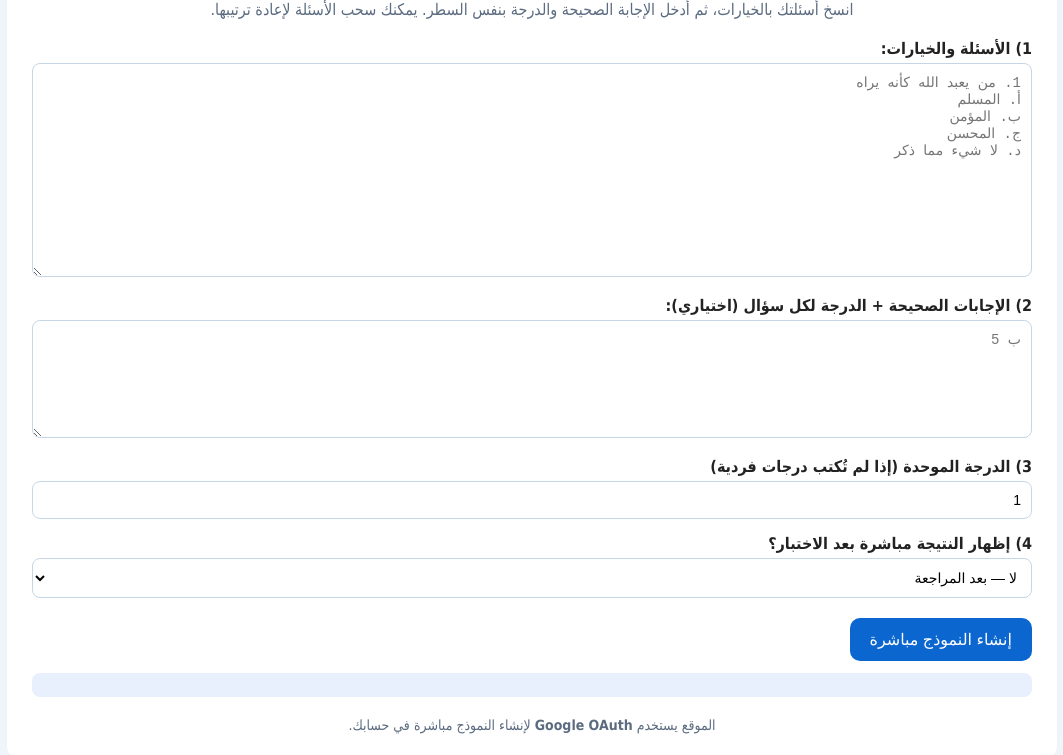
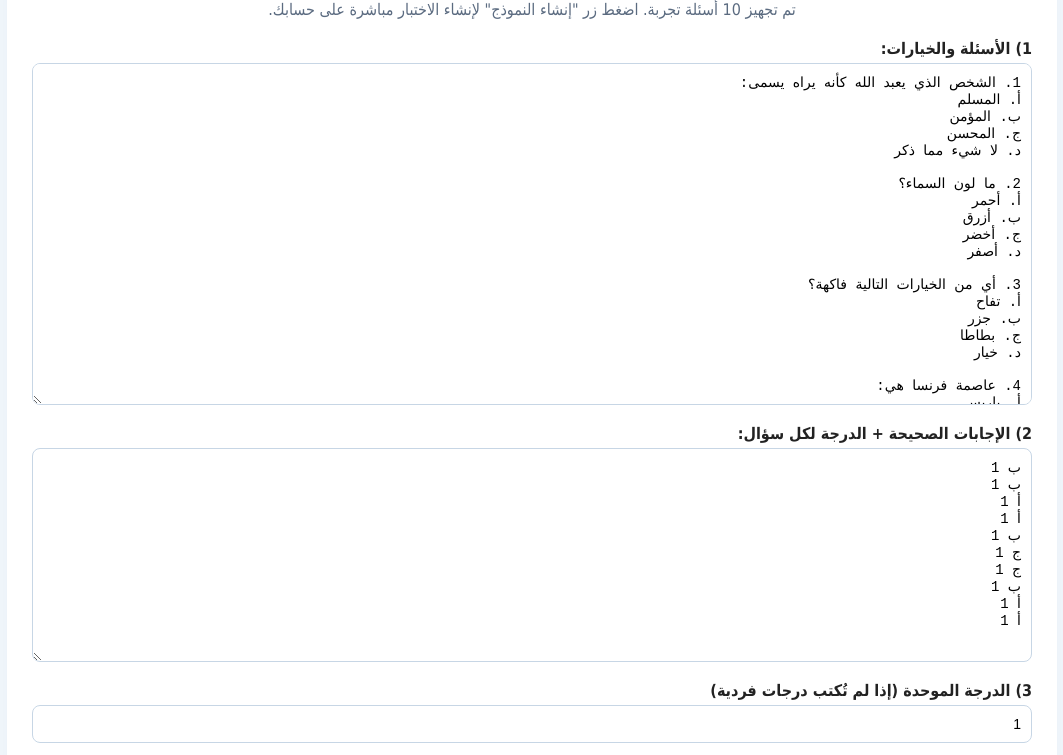
Before and after one commit to hussain1100/test-maker, a plain HTML site: page index.html in a window 1280 px wide. Shown: the part 120-875 px from the top of the page, without its empty margins (108-1171 px from the left). Drawn offline with Linux system fonts and the light colour scheme.

Commit message:
index.html

```diff
--- a/index.html
+++ b/index.html
@@ -3,7 +3,7 @@
 <head>
 <meta charset="UTF-8">
 <meta name="viewport" content="width=device-width, initial-scale=1.0">
-<title>مولّد اختبارات Google Forms ذكي - مصحح</title>
+<title>مولّد اختبارات Google Forms جاهز</title>
 <style>
 :root {
   --blue:#0b66d0;
@@ -69,7 +69,6 @@ button:hover{background:#095bb5;}
   padding:10px;
   border-radius:8px;
   margin-bottom:10px;
-  cursor:move;
   background:linear-gradient(to right,#e8f0fe,#f0f5ff);
 }
 .previewItem.correct{border-left:4px solid green;}
@@ -83,18 +82,85 @@ button:hover{background:#095bb5;}
 </head>
 <body>
 <div class="container">
-<h1>مولّد اختبارات Google Forms ذكي - مصحح</h1>
-<p class="lead">انسخ أسئلتك بالخيارات، ثم أدخل الإجابة الصحيحة والدرجة بنفس السطر. يمكنك سحب الأسئلة لإعادة ترتيبها.</p>
+<h1>مولّد اختبارات Google Forms جاهز</h1>
+<p class="lead">تم تجهيز 10 أسئلة تجربة. اضغط زر "إنشاء النموذج" لإنشاء الاختبار مباشرة على حسابك.</p>
 
 <label>1) الأسئلة والخيارات:</label>
-<textarea id="questions" rows="12" placeholder="1. من يعبد الله كأنه يراه
+<textarea id="questions" rows="20">
+1. الشخص الذي يعبد الله كأنه يراه يسمى:
 أ. المسلم
 ب. المؤمن
 ج. المحسن
-د. لا شيء مما ذكر"></textarea>
+د. لا شيء مما ذكر
 
-<label>2) الإجابات الصحيحة + الدرجة لكل سؤال (اختياري):</label>
-<textarea id="answers" rows="6" placeholder="ب 5"></textarea>
+2. ما لون السماء؟
+أ. أحمر
+ب. أزرق
+ج. أخضر
+د. أصفر
+
+3. أي من الخيارات التالية فاكهة؟
+أ. تفاح
+ب. جزر
+ج. بطاطا
+د. خيار
+
+4. عاصمة فرنسا هي:
+أ. باريس
+ب. روما
+ج. مدريد
+د. لندن
+
+5. الرقم الزوجي الأكبر من 5 هو:
+أ. 5
+ب. 6
+ج. 7
+د. 8
+
+6. من كتب "ألف ليلة وليلة"؟
+أ. جبران خليل جبران
+ب. مجنون ليلى
+ج. مجهول
+د. أنيس منصور
+
+7. أكبر كوكب في المجموعة الشمسية هو:
+أ. الأرض
+ب. المريخ
+ج. المشتري
+د. زحل
+
+8. أي من الحروف التالية من الأبجدية العربية؟
+أ. A
+ب. ب
+ج. C
+د. D
+
+9. ما الحيوان الذي يصنع العسل؟
+أ. نحلة
+ب. نملة
+ج. نحلة ملكة
+د. دبور
+
+10. رمز الماء في الكيمياء هو:
+أ. H2O
+ب. O2
+ج. CO2
+د. NaCl
+</textarea>
+
+<label>2) الإجابات الصحيحة + الدرجة لكل سؤال:</label>
+<textarea id="answers" rows="12">
+ب 1
+ب 1
+أ 1
+أ 1
+ب 1
+ج 1
+ج 1
+ب 1
+أ 1
+أ 1
+</textarea>
 
 <label>3) الدرجة الموحدة (إذا لم تُكتب درجات فردية)</label>
 <input type="number" id="singleGrade" value="1" min="0.5" step="0.5">
@@ -107,7 +173,7 @@ button:hover{background:#095bb5;}
 
 <button id="generateBtn">إنشاء النموذج مباشرة</button>
 
-<div class="note" id="preview" style="display:block;"></div>
+<div class="note" id="preview"></div>
 <div class="footer">
 الموقع يستخدم <strong>Google OAuth</strong> لإنشاء النموذج مباشرة في حسابك.
 </div>
@@ -117,8 +183,6 @@ button:hover{background:#095bb5;}
 <script>
 // ---------- إعداد Google API ----------
 const CLIENT_ID = '927462793869-2s94mnjpdteal6ree3f7peip3pm1q88s.apps.googleusercontent.com';
-const SCOPES = 'https://www.googleapis.com/auth/forms.body https://www.googleapis.com/auth/drive.file';
-
 function authenticate(callback){
   gapi.load('client:auth2', ()=>{
     gapi.auth2.init({client_id: CLIENT_ID}).then(()=>{
@@ -126,7 +190,6 @@ function authenticate(callback){
     });
   });
 }
-
 function loadClient(callback){
   gapi.client.load('https://forms.googleapis.com/$discovery/rest?version=v1').then(callback);
 }
@@ -183,7 +246,7 @@ async function createForm(questions,matches,release){
   console.log(response.result);
 }
 
-// ---------- معاينة ديناميكية ----------
+// ---------- معاينة ----------
 function updatePreview(){
   const qRaw=document.getElementById('questions').value;
   const aRaw=document.getElementById('answers').value;
@@ -205,13 +268,11 @@ function updatePreview(){
     preview.appendChild(div);
   });
 }
-
-// ---------- أحداث ----------
 ['questions','answers','singleGrade'].forEach(id=>{document.getElementById(id).addEventListener('input',updatePreview);});
 updatePreview();
 
+// ---------- زر إنشاء النموذج ----------
 document.getElementById('generateBtn').addEventListener('click',()=>{
-  console.log("تم الضغط على الزر!");
   const qRaw=document.getElementById('questions').value;
   const aRaw=document.getElementById('answers').value;
   const singleGrade=parseFloat(document.getElementById('singleGrade').value)||1;
@@ -219,12 +280,7 @@ document.getElementById('generateBtn').addEventListener('click',()=>{
   const questions=parseQuestions(qRaw);
   const answers=parseAnswers(aRaw);
   const matches=matchAnswers(questions,answers,singleGrade);
-  authenticate(()=>{
-    loadClient(()=>{
-      console.log("API جاهز، جاري إنشاء النموذج...");
-      createForm(questions,matches,release);
-    });
-  });
+  authenticate(()=>{loadClient(()=>{createForm(questions,matches,release);});});
 });
 </script>
 </body>
```
